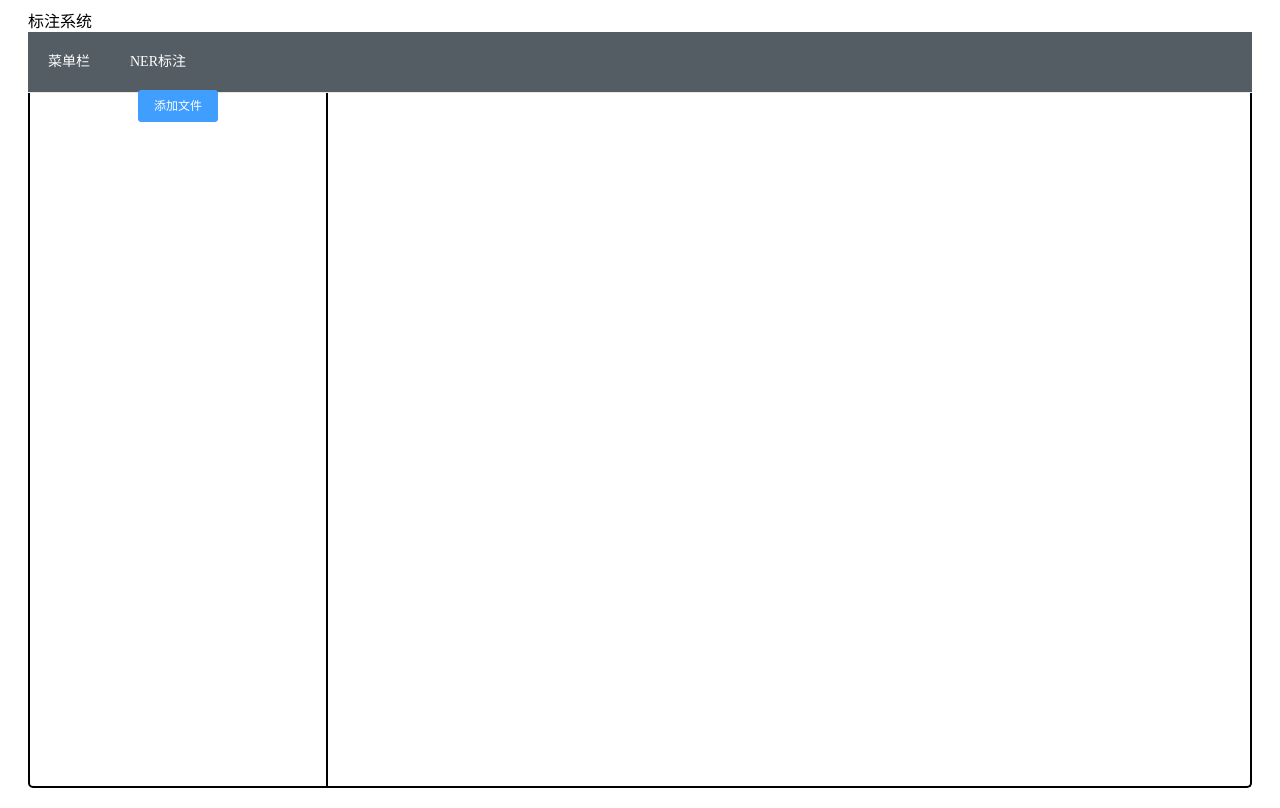
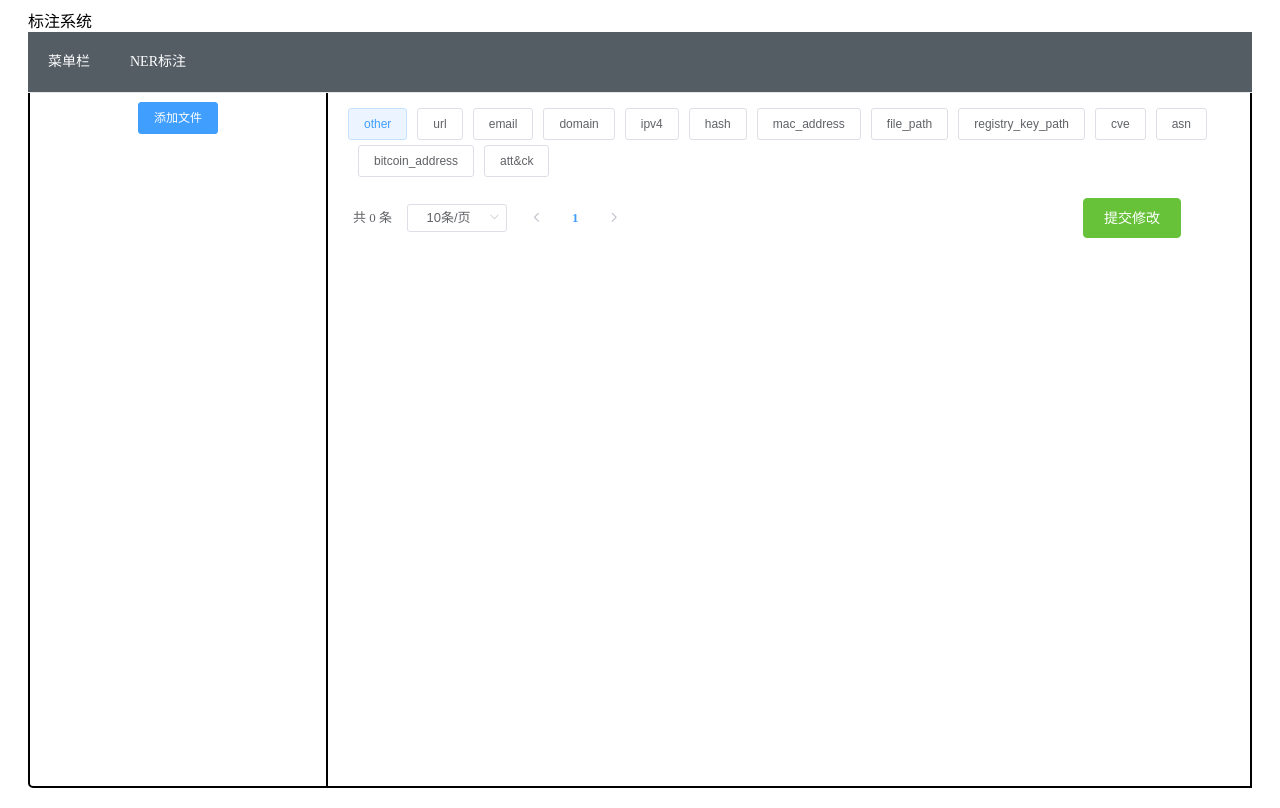
Before and after one commit to DragonistYJ/annotator-electron, a Vue app: page /#/sequence-tag in a window 1280 px wide. Built offline with nearby package versions, Linux system fonts and the light colour scheme.

Commit message:
sequence tag

```diff
--- a/src/components/sequence-tag/Filenametem.vue
+++ b/src/components/sequence-tag/Filenametem.vue
@@ -2,7 +2,7 @@
   <el-row type="flex"
           @mouseenter.native="closeShow = true"
           @mouseleave.native="closeShow = false">
-    <el-col :span="22" style="font-size: 0.9em">
+    <el-col :span="22" style="font-size: 0.9em" @click.native="openFile">
       {{ filename }}
     </el-col>
     <el-col :span="2" v-if="closeShow"
@@ -28,10 +28,11 @@ export default {
   },
   methods: {
     ...mapMutations({
-      removeFilename: 'sequenceTag/removeFilename'
+      removeFilename: 'sequenceTag/removeFilename',
+      changeCurrentFile: 'sequenceTag/changeCurrentFile'
     }),
     openFile() {
-      console.log("dfsdfs");
+      this.changeCurrentFile(this.filepath);
     }
   }
 }
--- a/src/components/sequence-tag/Sentence.vue
+++ b/src/components/sequence-tag/Sentence.vue
@@ -1,15 +1,40 @@
 <template>
-  <el-container>
-  dfdf
-  </el-container>
+  <el-row type="flex" style="margin-bottom: 1em" align="middle">
+    <div class="word" v-for="(item,idx) in tokens" :key="idx">
+      <el-button type="text" @click="wordClick(item)"
+                 style="color: #000000; font-size: 1em; padding: 0">
+        {{ item.word }}
+      </el-button>
+      <el-tag v-if="item.tag !== 'other'" type="info">
+        {{ item.tag }}
+      </el-tag>
+    </div>
+  </el-row>
 </template>
 
 <script>
+import {mapState} from "vuex";
+
 export default {
-  name: "Sentence"
+  name: "Sentence",
+  props: {
+    tokens: Array
+  },
+  computed: {
+    ...mapState({
+      currentTag: state => state.sequenceTag.currentTag
+    })
+  },
+  methods: {
+    wordClick(token) {
+      token.tag = this.currentTag;
+    }
+  }
 }
 </script>
 
 <style scoped>
-
+.word {
+  padding: 0.4em 0.4em;
+}
 </style>
--- a/src/store/module/SequenceTag.js
+++ b/src/store/module/SequenceTag.js
@@ -1,9 +1,17 @@
 const state = {
     isSideBarCollapse: false,
-    fileList: []
+    fileList: [],
+    currentFile: "",
+    currentTag: "other"
 }
 
 const mutations = {
+    changeCurrentTag(state, payload) {
+        state.currentTag = payload;
+    },
+    changeCurrentFile(state, payload) {
+        state.currentFile = payload;
+    },
     collapseSideBar(state, payload) {
         state.isSideBarCollapse = payload;
     },
--- a/src/views/SequenceTag.vue
+++ b/src/views/SequenceTag.vue
@@ -1,14 +1,48 @@
 <template>
   <el-container>
     <el-aside>
-      <FilenameItem v-for="item in fileList" :key="item.filename" :filename="item.filename" :filepath="item.filepath"/>
+      <FilenameItem v-for="(item,idx) in fileList" :key="idx" :filename="item.filename" :filepath="item.filepath"/>
       <el-row type="flex" align="middle" justify="center">
-        <el-button size="small" type="primary" @click="selectDir">添加文件</el-button>
+        <el-button size="small" type="primary" @click="selectDir"
+                   style="margin-top: 1em">
+          添加文件
+        </el-button>
       </el-row>
     </el-aside>
-    <el-main>
+    <el-container>
+      <el-main>
+        <el-row type="flex" style="margin-bottom: 1em">
+          <el-col>
+            <el-button v-for="item in tags" :key="item" size="small" @click="tagClick(item)"
+                       :class="item === currentTag ? 'button-selected' : ''"
+                       style="margin-bottom: 0.4em">
+              {{ item }}
+            </el-button>
+          </el-col>
+        </el-row>
 
-    </el-main>
+        <Sentence v-for="(item, idx) in document" :key="idx" :tokens="item"/>
+
+        <el-row type="flex" justify="center" align="middle">
+          <el-col :span="20">
+            <el-pagination
+                @size-change="pageSizeChange"
+                @current-change="pageCurrentChange"
+                :current-page="documentPage"
+                :page-sizes="[10, 15, 20, 25, 50]"
+                :page-size="documentPageSize"
+                layout="total, sizes, prev, pager, next"
+                :total="document.length">
+            </el-pagination>
+          </el-col>
+          <el-col :span="4">
+            <el-button type="success" @click="commitChange">
+              提交修改
+            </el-button>
+          </el-col>
+        </el-row>
+      </el-main>
+    </el-container>
   </el-container>
 </template>
 
@@ -16,19 +50,27 @@
 import {mapMutations, mapState} from 'vuex';
 import {ipcRenderer} from "electron";
 import FilenameItem from "@/components/sequence-tag/Filenametem";
+import Sentence from "@/components/sequence-tag/Sentence";
 
 export default {
   name: "SequenceTag",
-  components: {FilenameItem},
+  components: {Sentence, FilenameItem},
   data() {
     return {
-      filenameShow: false
+      filenameShow: false,
+      documentPage: 1,
+      documentPageSize: 10,
+      document: [],
+      tags: ['other', 'url', 'email', 'domain', 'ipv4', 'hash', 'mac_address', 'file_path',
+        'registry_key_path', 'cve', 'asn', 'bitcoin_address', 'att&ck']
     }
   },
   computed: {
     ...mapState({
       isSideBarCollapse: state => state.sequenceTag.isSideBarCollapse,
-      fileList: state => state.sequenceTag.fileList
+      fileList: state => state.sequenceTag.fileList,
+      currentFile: state => state.sequenceTag.currentFile,
+      currentTag: state => state.sequenceTag.currentTag
     })
   },
   methods: {
@@ -36,11 +78,14 @@ export default {
       collapseSideBar: 'sequenceTag/collapseSideBar',
       clearFileList: 'sequenceTag/clearFileList',
       addFilename: 'sequenceTag/addFilename',
-      removeFilename: 'sequenceTag/removeFilename'
+      removeFilename: 'sequenceTag/removeFilename',
+      changeCurrentTag: 'sequenceTag/changeCurrentTag'
     }),
-    menuSelect(index, indexPath) {
-      this.collapseSideBar(true);
-      console.log(index, indexPath)
+    pageSizeChange(size) {
+      this.documentPageSize = size;
+    },
+    pageCurrentChange(page) {
+      this.documentPage = page;
     },
     selectDir() {
       ipcRenderer.invoke("selectDir").then(result => {
@@ -57,6 +102,30 @@ export default {
           this.addFilename({'filename': path.basename(result), 'filepath': result});
         }
       })
+    },
+    tagClick(tag) {
+      this.changeCurrentTag(tag);
+    },
+    commitChange() {
+      const fs = require('fs');
+      fs.writeFile(this.currentFile, JSON.stringify(this.document), 'utf8', err => {
+        if (!err) {
+          this.$message({
+            showClose: true,
+            message: '保存成功',
+            type: 'success'
+          });
+        }
+      })
+      console.log(this.document);
+    }
+  },
+  watch: {
+    currentFile(newVal) {
+      const fs = require('fs');
+      fs.readFile(newVal, 'utf8', (err, data) => {
+        this.document = JSON.parse(data).document;
+      });
     }
   }
 }
@@ -71,6 +140,17 @@ export default {
 .el-main {
   border-right: 2px solid #000000;
   border-bottom: 2px solid #000000;
+}
+
+.el-footer {
+  border-right: 2px solid #000000;
+  border-bottom: 2px solid #000000;
   border-bottom-right-radius: 5px;
 }
+
+.button-selected {
+  color: #409EFF;
+  border-color: #c6e2ff;
+  background-color: #ecf5ff;
+}
 </style>
```
